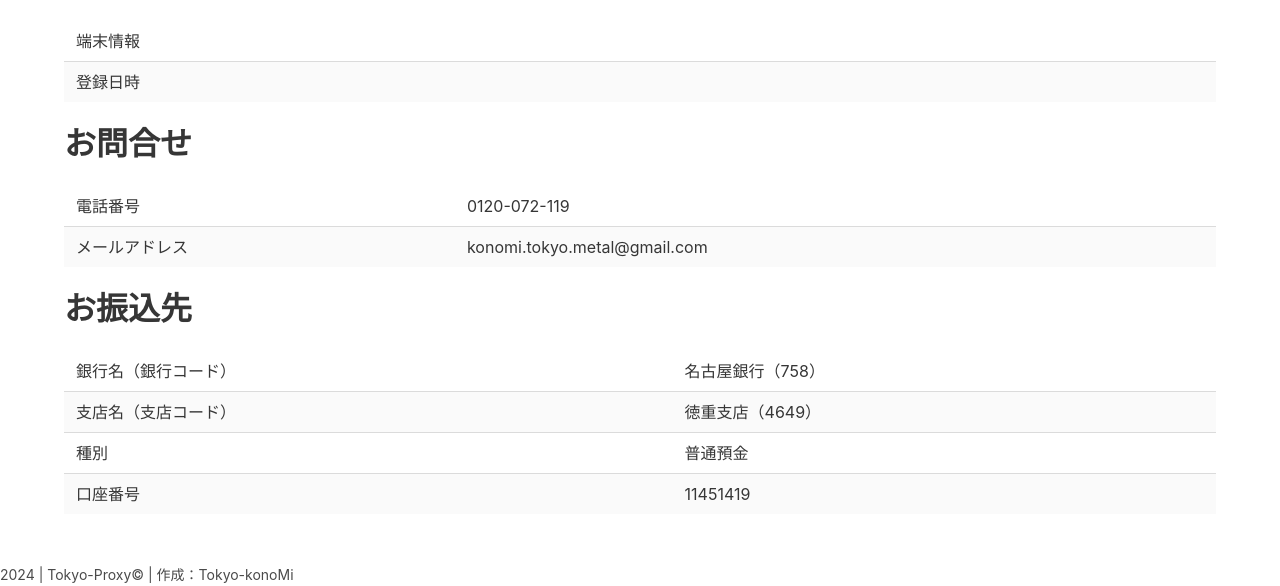
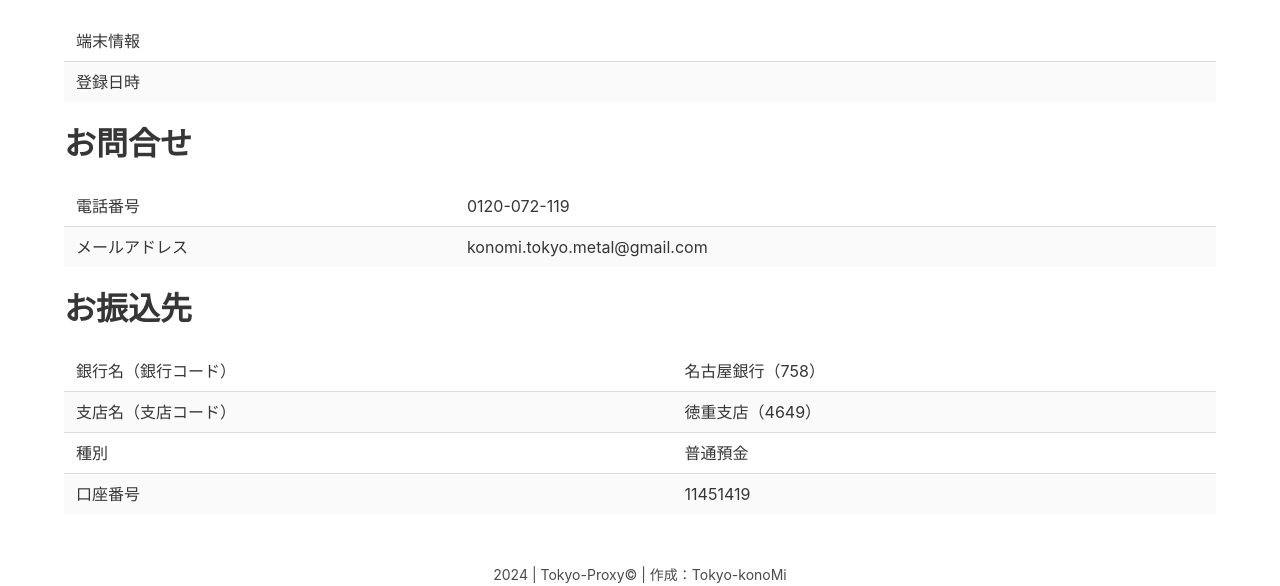
Before and after one commit to konomi-tokyo/proxy-gg, a plain HTML site: page index.html in a window 1280 px wide. Shown: the part 585-1171 px from the top of the page. Drawn offline with nearby package versions, Linux system fonts and the light colour scheme; a script that the page names is missing.

Commit message:
Update index.html

```diff
--- a/index.html
+++ b/index.html
@@ -103,7 +103,7 @@
       });
     </script>
   </body>
-<footer>
+<footer> <center>
   <p><small> 2024 | Tokyo-Proxy© | 作成：Tokyo-konoMi</small></p>
-</footer>
+</footer></center>
 </html>
```
